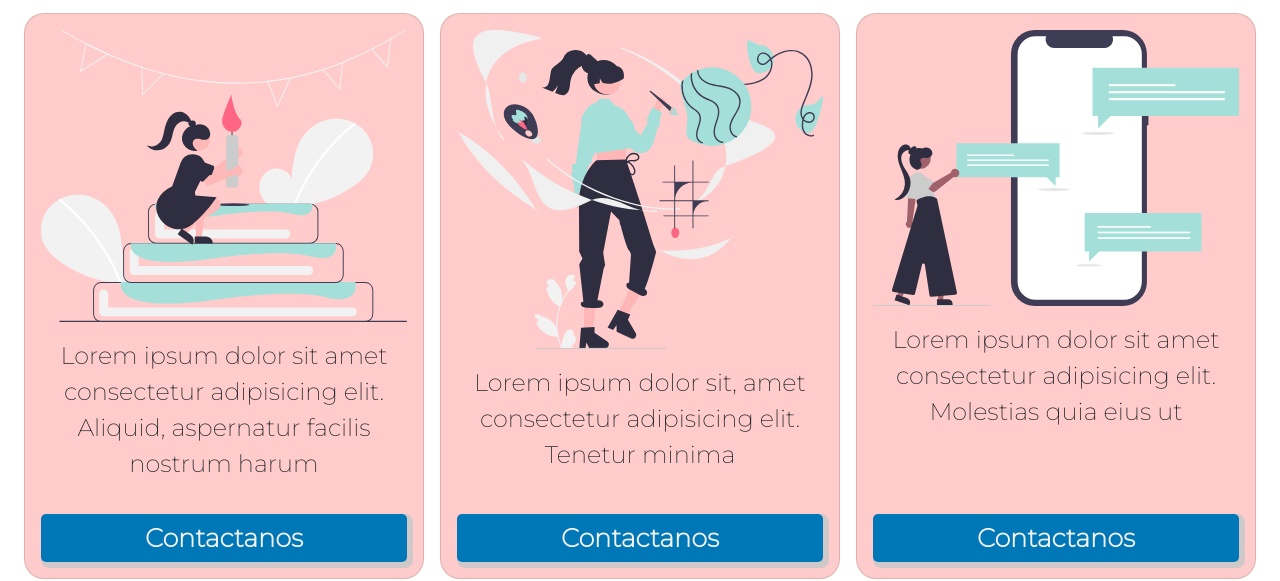
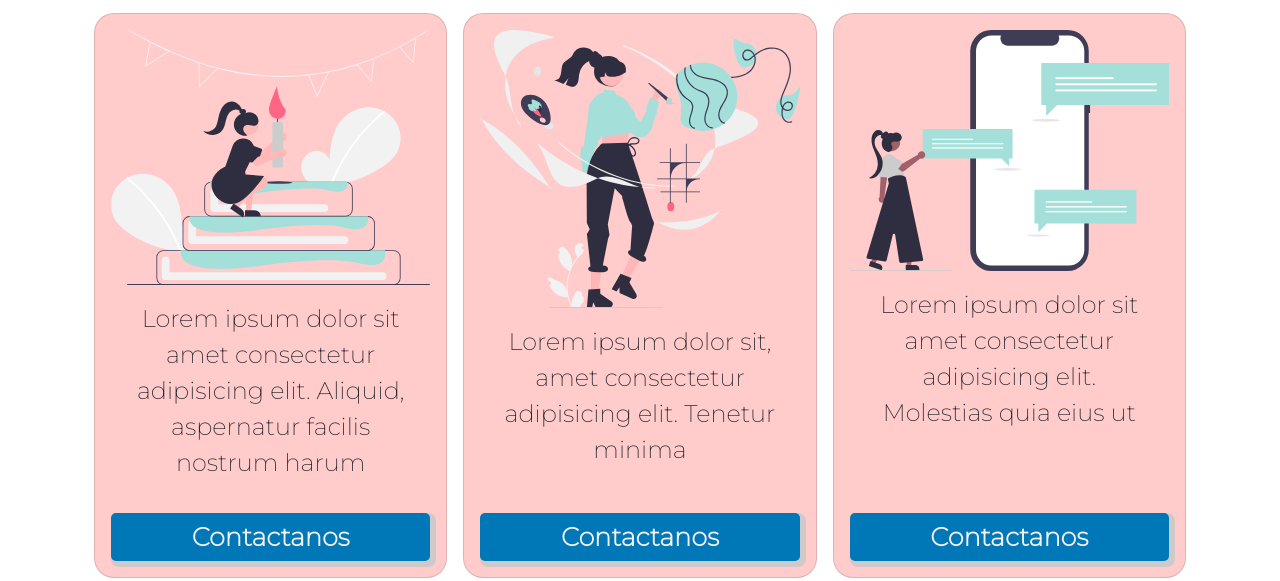
Before and after one commit to aenema25/PalyFiestasTematicas, a plain HTML site: page servicios.html in a window 1280 px wide. Shown: the part 249-830 px from the top of the page. Drawn offline with nearby package versions, Linux system fonts and the light colour scheme.

Commit message:
Cambio clase bootstrap

```diff
--- a/servicios.html
+++ b/servicios.html
@@ -56,7 +56,7 @@
         </nav>
     </header>
     <main>
-        <div class='container-fluid p-4 pb-md-5 pt-md-3'>
+        <div class='container p-4 pb-md-5 pt-md-3'>
             <p class='fs-1 pb-5 pt-3'>Nuestros Servicios</p>
             <div class='row gy-5 gx-3'>
                 <div class="col-12 col-md-4 d-flex align-items-stretch">
```
